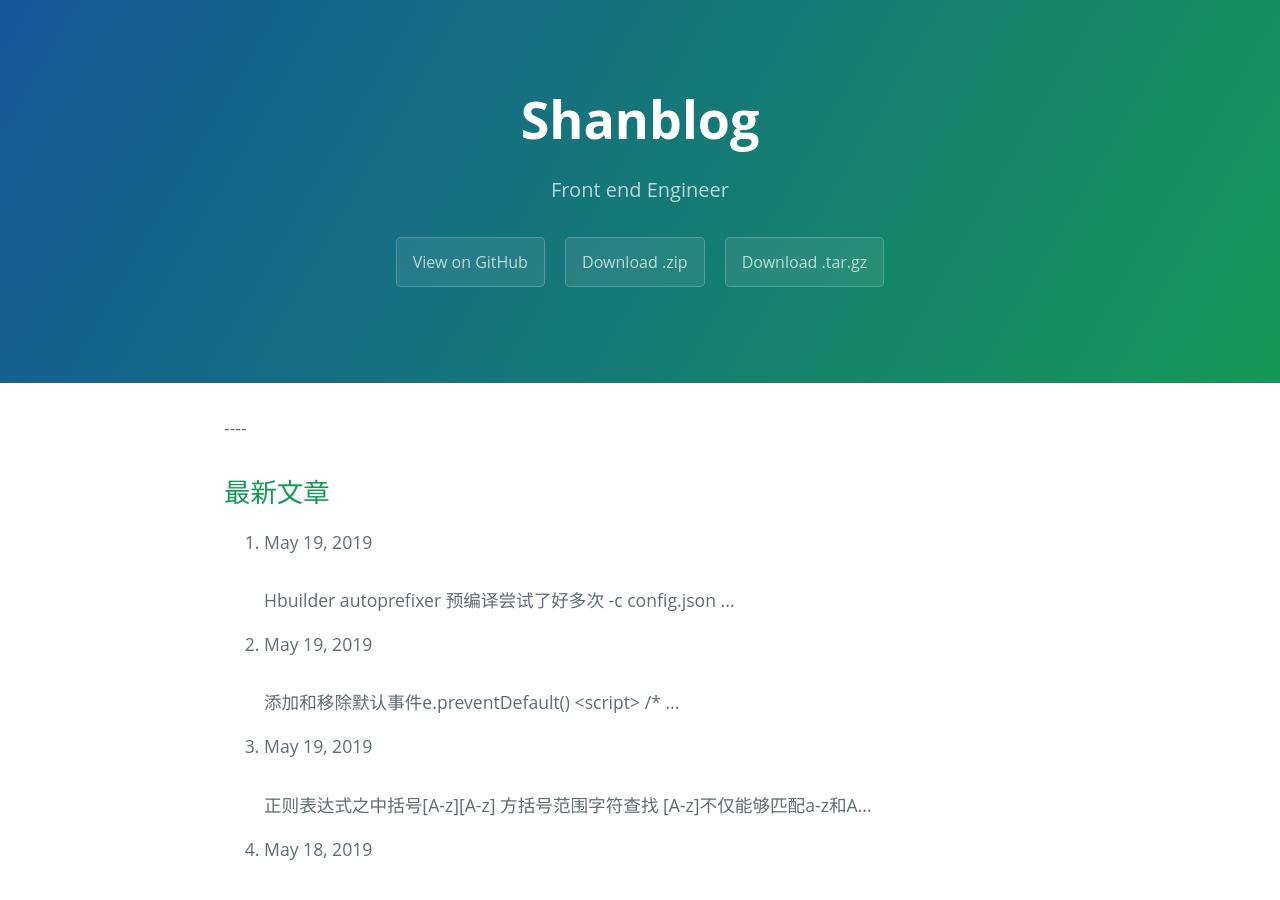
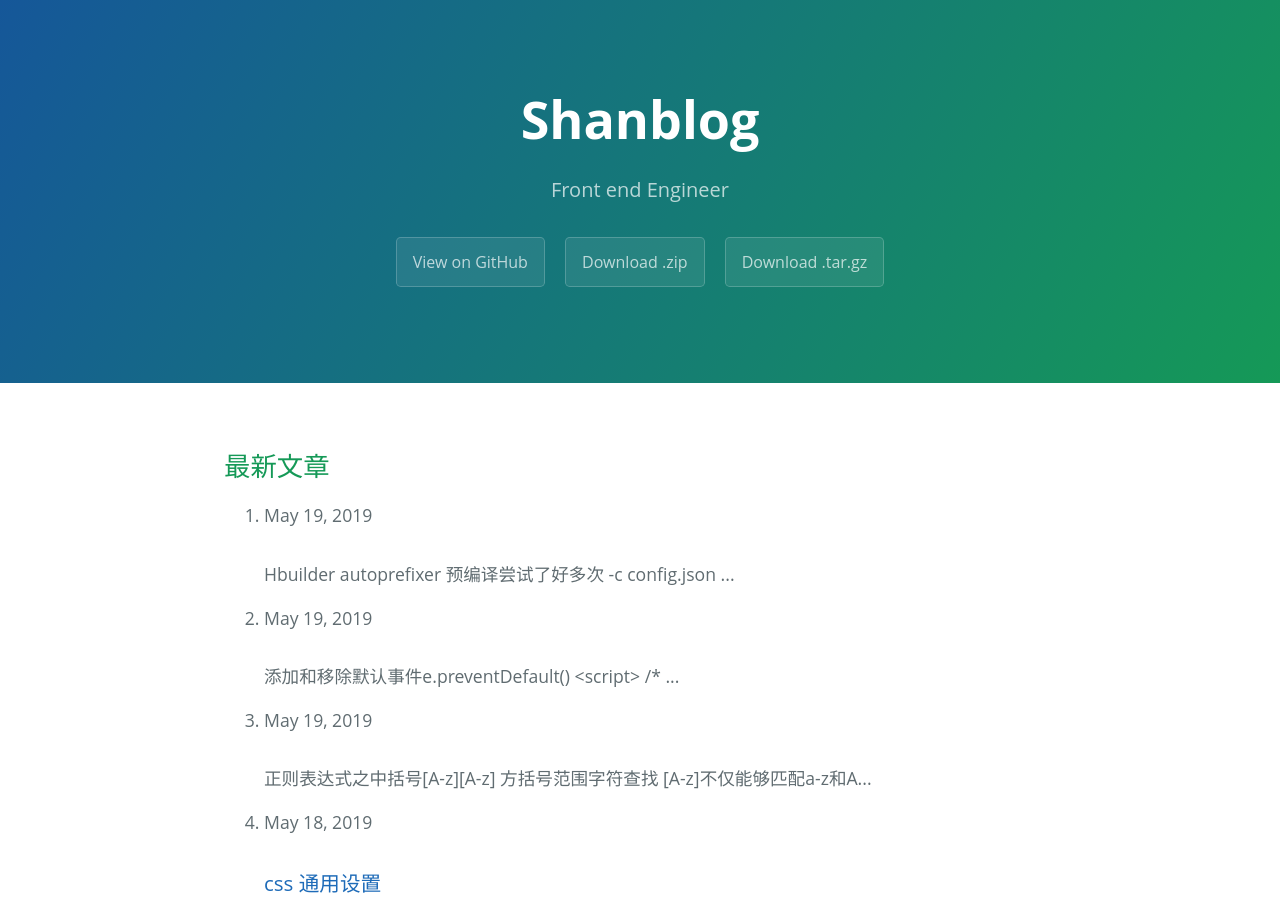
Before and after one commit to zhishan33/shanBlog, a Jekyll site: the page built from index.html, in a window 1280 px wide and 900 px high. Built offline with Jekyll 4.4.1, drawn with Linux system fonts in a browser that asks for light colours; comment, search, counter and statistics services are not loaded.

Commit message:
clean index

```diff
--- a/index.html
+++ b/index.html
@@ -20,7 +20,6 @@
 <div class="home">
 
 		<section>
-			----
 				{% for link in site.links1 %}
 					{% assign count = 0 %}
 					{% if link.type == site.blog_1 %}
@@ -36,14 +35,6 @@
 							{% endif %}
 						{% endfor %}
 					{% endif %}
-				{% endfor %}
-
-				{% for post in site.tags.Vue %}
-					<!-- { % for post in posts % } -->
-					<h3>
-							<a class="post-link" href="{{ post.url | prepend: site.baseurl }}">{{ post.title | escape }}</a>
-						</h3>
-					<!-- { % endfor % } -->
 				{% endfor %}
 			</section>
 	<!--<p>{{ page.title }}</p>-->
```
Also changed, not shown: 1 other file.
